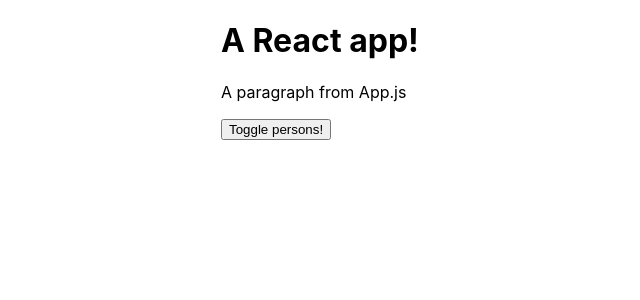
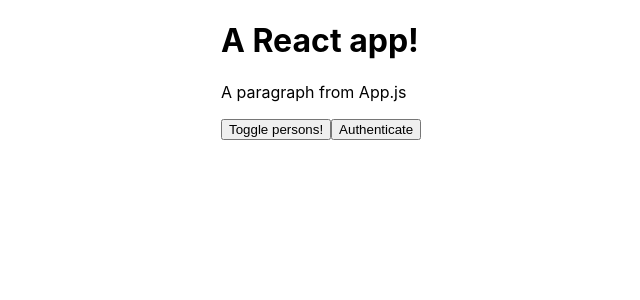
Before and after one commit to Haugen/udemy-react-max, a React (Create React App) app: page / in a window 1280 px wide. Shown: the top 300 px of the page, without its empty margins (169-809 px from the left). Built offline with nearby package versions, Linux system fonts and the light colour scheme.

Commit message:
First look at React Context

```diff
--- a/package.json
+++ b/package.json
@@ -4,6 +4,7 @@
   "private": true,
   "dependencies": {
     "bootstrap": "^4.1.3",
+    "prop-types": "^15.6.2",
     "react": "^16.5.2",
     "react-dom": "^16.5.2",
     "react-scripts": "2.0.4"
--- a/src/examples/basics/components/Persons/Person/Person.js
+++ b/src/examples/basics/components/Persons/Person/Person.js
@@ -1,4 +1,6 @@
 import React, { Component } from 'react';
+import PropTypes from 'prop-types';
+import { AuthContext } from '../../../containers/App';
 
 import styles from '../../../index.module.css';
 
@@ -8,6 +10,9 @@
 
     return (
       <div className={styles.Person}>
+        <AuthContext.Consumer>
+          {auth => (auth ? <p>Authenticated!</p> : null)}
+        </AuthContext.Consumer>
         <p>
           My name is {this.props.name} and I'm {this.props.age} years old.
         </p>
@@ -20,4 +25,10 @@
   }
 }
 
+Person.propTypes = {
+  name: PropTypes.string,
+  age: PropTypes.number,
+  changed: PropTypes.func
+};
+
 export default Person;
--- a/src/examples/basics/containers/App.js
+++ b/src/examples/basics/containers/App.js
@@ -5,6 +5,8 @@
 import withClass from '../hoc/withClass';
 
 import styles from '../index.module.css';
+
+export const AuthContext = React.createContext(false);
 
 class App extends Component {
   state = {
@@ -14,7 +16,8 @@
       { id: '3', name: 'Fredrik', age: 30 }
     ],
     displayPersons: false,
-    toggleClicks: 0
+    toggleClicks: 0,
+    authenticated: false
   };
 
   deletePersonHandler = personIndex => {
@@ -63,6 +66,10 @@
     });
   };
 
+  handleAuthentication = () => {
+    this.setState({ authenticated: true });
+  };
+
   render() {
     let persons = null;
 
@@ -81,7 +88,10 @@
     return (
       <div className={styles.App}>
         <Cockpit togglePersons={this.togglePersons} />
-        {persons}
+        <button onClick={this.handleAuthentication}>Authenticate</button>
+        <AuthContext.Provider value={this.state.authenticated}>
+          {persons}
+        </AuthContext.Provider>
       </div>
     );
   }
```
Also changed, not shown: src/examples/basics/components/Persons/Persons.js (+7 -0 lines), 1 other file (tests, documents, lock files or other folders).
